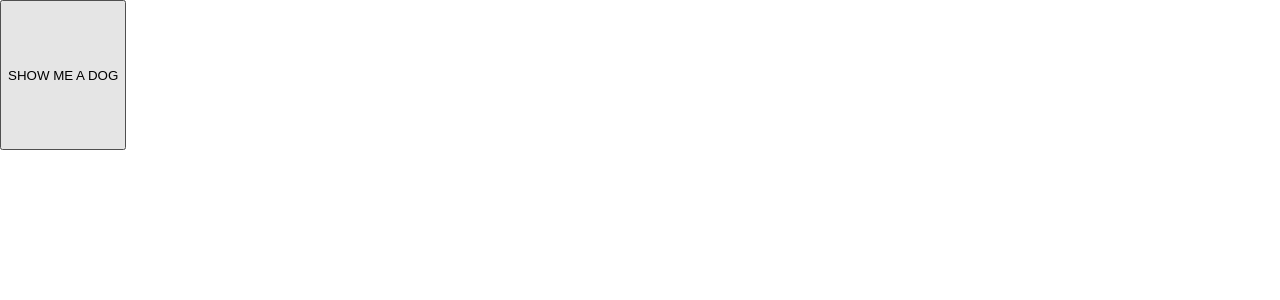
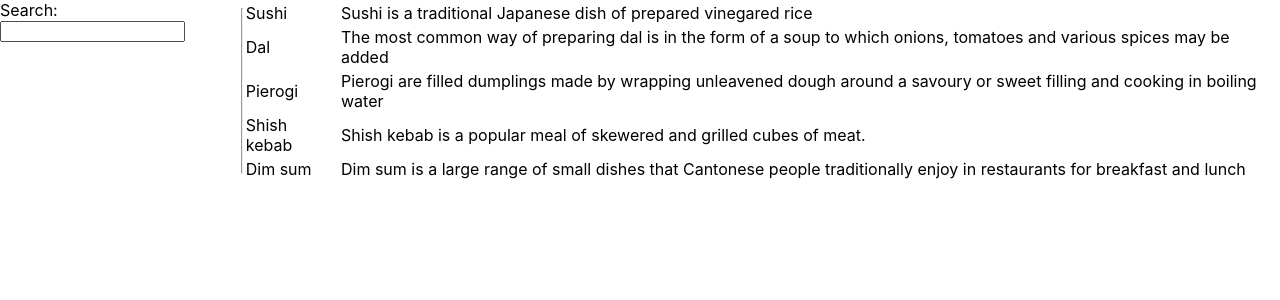
Before and after one commit to valeria-a/react-new-eve, a React (Create React App) app in the folder movies/: page / in a window 1280 px wide. Shown: the top 300 px of the page. Built offline with nearby package versions, Linux system fonts and the light colour scheme.

Commit message:
new exercises

```diff
--- a/movies/src/App.js
+++ b/movies/src/App.js
@@ -1,27 +1,21 @@
-import { useState } from 'react';
 import './App.css';
-import MovieCard from './MovieCard/MovieCard';
-import { MOVIES } from './data';
 import TodoApp from './todo/TodoApp/TodoApp';
 import DogsApp from './dogs/DogsApp/DogsApp';
+import MoviesApp from './movies/MoviesApp/MoviesApp';
+import SyncInput from './simpleTutorials/SyncInput';
+import FilterableList from './simpleTutorials/FilterableList';
 
 function App() {
 
   console.log('Rendering App')
 
-  // const items = MOVIES.map((movie) => {
-  //   return <MovieCard key={movie.id} movie={movie}/>
-  // })
+  return (
+    // <MoviesApp />
+    // <TodoApp />
+    // <DogsApp />
+    // <SyncInput />
+    <FilterableList />
 
-  // return (
-  //   <div className='movies'>
-  //     {items}
-  //   </div>
-  // )
-
-  return (
-    // <TodoApp />
-    <DogsApp />
   )
 
 
--- /dev/null
+++ b/movies/src/movies/MovieList/MovieList.jsx
@@ -0,0 +1,14 @@
+import MovieCard from '../MovieCard/MovieCard';
+import { MOVIES } from '../data'
+
+export default function MovieList () {
+    const items = MOVIES.map((movie) => {
+        return <MovieCard key={movie.id} movie={movie}/>
+    })
+
+    return (
+    <div className='movies'>
+        {items}
+    </div>
+    )
+}
--- /dev/null
+++ b/movies/src/movies/MoviesApp/MoviesApp.jsx
@@ -0,0 +1,7 @@
+import MovieList from '../MovieList/MovieList';
+
+export default function MoviesApp() {
+    return(
+        <MovieList />
+    )
+}
--- /dev/null
+++ b/movies/src/simpleTutorials/FilterableList.jsx
@@ -0,0 +1,76 @@
+import { useState } from 'react';
+
+export function filterItems(items, query) {
+    query = query.toLowerCase();
+    return items.filter(item =>
+      item.name.split(' ').some(word =>
+        word.toLowerCase().startsWith(query)
+      )
+    );
+  }
+
+  export const foods = [{
+    id: 0,
+    name: 'Sushi',
+    description: 'Sushi is a traditional Japanese dish of prepared vinegared rice'
+  }, {
+    id: 1,
+    name: 'Dal',
+    description: 'The most common way of preparing dal is in the form of a soup to which onions, tomatoes and various spices may be added'
+  }, {
+    id: 2,
+    name: 'Pierogi',
+    description: 'Pierogi are filled dumplings made by wrapping unleavened dough around a savoury or sweet filling and cooking in boiling water'
+  }, {
+    id: 3,
+    name: 'Shish kebab',
+    description: 'Shish kebab is a popular meal of skewered and grilled cubes of meat.'
+  }, {
+    id: 4,
+    name: 'Dim sum',
+    description: 'Dim sum is a large range of small dishes that Cantonese people traditionally enjoy in restaurants for breakfast and lunch'
+  }];
+
+
+export default function FilterableList() {
+  return (
+    <>
+      <SearchBar />
+      <hr />
+      <List items={foods} />
+    </>
+  );
+}
+
+function SearchBar() {
+  const [query, setQuery] = useState('');
+
+  function handleChange(e) {
+    setQuery(e.target.value);
+  }
+
+  return (
+    <label>
+      Search:{' '}
+      <input
+        value={query}
+        onChange={handleChange}
+      />
+    </label>
+  );
+}
+
+function List({ items }) {
+  return (
+    <table>
+      <tbody>
+        {items.map(food => (
+          <tr key={food.id}>
+            <td>{food.name}</td>
+            <td>{food.description}</td>
+          </tr>
+        ))}
+      </tbody>
+    </table>
+  );
+}
--- /dev/null
+++ b/movies/src/simpleTutorials/SyncInput.jsx
@@ -0,0 +1,24 @@
+import { useState } from 'react';
+
+export default function SyncInput() {
+  return (
+    <div style={{flexDirection: 'column'}}>
+      <Input label="First input" />
+      <Input label="Second input" />
+    </div>
+  );
+}
+
+const Input = ({ label }) => {
+  const [text, setText] = useState('');
+
+  return (
+    <div style={{margin: '5px'}}>
+        <label style={{flexGrow: 1}}>{label}</label>
+        <input
+            value={text}
+            onChange={(e) => setText(e.target.value)}
+        />
+    </div>
+  );
+}
```
Also changed, not shown: movies/src/movies/MovieCard/MovieCard.css (renamed from movies/src/MovieCard/MovieCard.css), movies/src/movies/MovieCard/MovieCard.jsx (renamed from movies/src/MovieCard/MovieCard.jsx), movies/src/movies/MovieImg/MovieImg.css (renamed from movies/src/MovieImg/MovieImg.css), movies/src/movies/MovieImg/MovieImg.jsx (renamed from movies/src/MovieImg/MovieImg.jsx), movies/src/movies/MovieRating/MovieRating.css (added), movies/src/movies/MovieRating/MovieRating.js (renamed from movies/src/MovieRating/MovieRating.js), movies/src/movies/data.js (renamed from movies/src/data.js).
